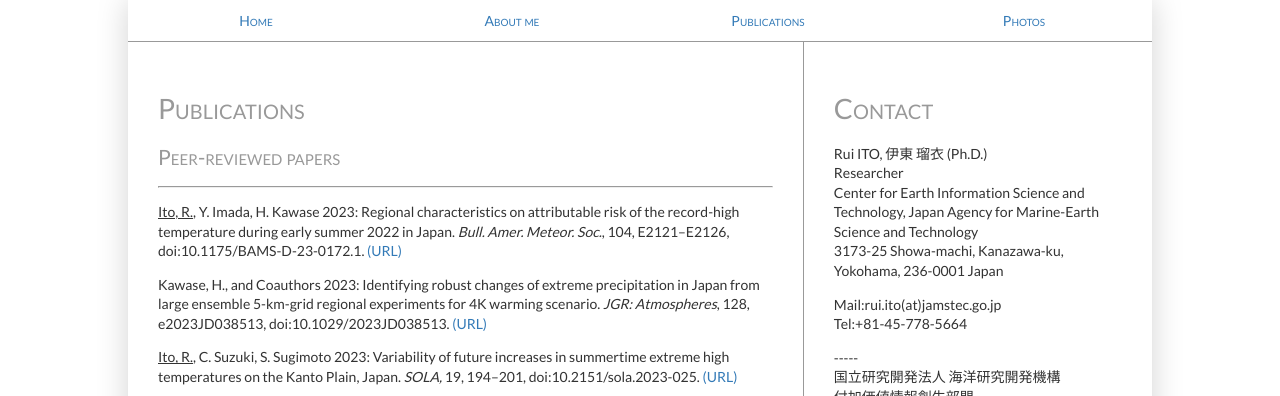
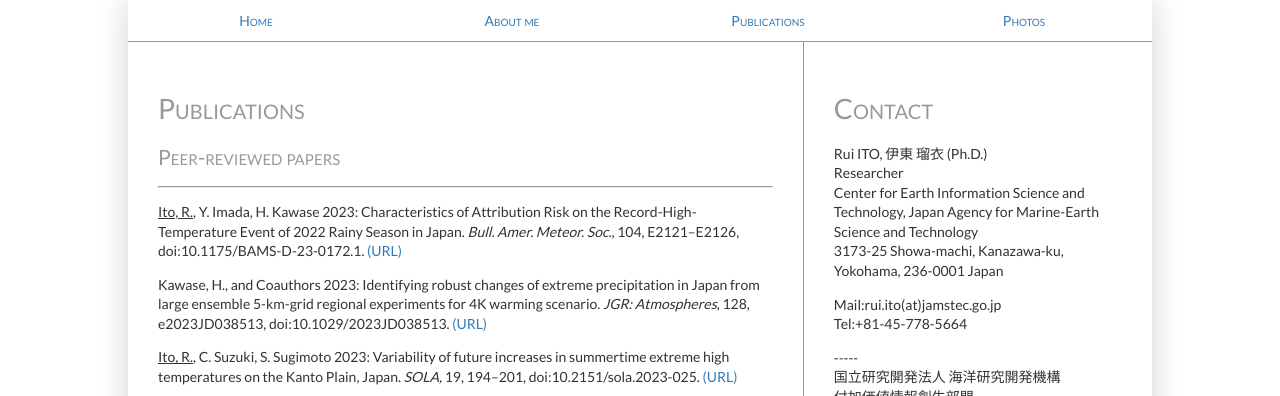
Before and after one commit to rui-climbiz/rui-climbiz.github.io, a Jekyll site: the page built from publications.html, in a window 1280 px wide and 900 px high. Shown: the top 396 px of the window. Built offline with Jekyll 4.4.1, drawn with Linux system fonts in a browser that asks for light colours.

Commit message:
Update publications.html

```diff
--- a/publications.html
+++ b/publications.html
@@ -7,7 +7,7 @@
 <h2>Peer-reviewed papers</h2>
 <!-- <p><u>Ito, R.</u>, T. Satomura, T. Takemi: Idealized simulations of urban climate development in various geographic settings using a regional meteorological model. (in prep.)</p> -->
 <hr>
-<p><u>Ito, R.</u>, Y. Imada, H. Kawase 2023: Regional characteristics on attributable risk of the record-high temperature during early summer 2022 in Japan. <i>Bull. Amer. Meteor. Soc.</i>, 104, E2121–E2126, doi:10.1175/BAMS-D-23-0172.1. <a href="https://doi.org/10.1175/BAMS-D-23-0172.1">(URL)</a> </p>
+<p><u>Ito, R.</u>, Y. Imada, H. Kawase 2023: Characteristics of Attribution Risk on the Record-High-Temperature Event of 2022 Rainy Season in Japan. <i>Bull. Amer. Meteor. Soc.</i>, 104, E2121–E2126, doi:10.1175/BAMS-D-23-0172.1. <a href="https://doi.org/10.1175/BAMS-D-23-0172.1">(URL)</a> </p>
 <p>Kawase, H., and Coauthors 2023: Identifying robust changes of extreme precipitation in Japan from large ensemble 5-km-grid regional experiments for 4K warming scenario. <i>JGR: Atmospheres</i>, 128, e2023JD038513, doi:10.1029/2023JD038513. <a href="https://doi.org/10.1029/2023JD038513">(URL)</a><p>
 <p><u>Ito, R.</u>, C. Suzuki, S. Sugimoto 2023: Variability of future increases in summertime extreme high temperatures on the Kanto Plain, Japan. <i>SOLA,</i> 19, 194–201, doi:10.2151/sola.2023-025. <a href="https://doi.org/10.2151/sola.2023-025">(URL)</a></p>
 <p><u>Ito, R.</u>, H. Kawase, Y. Imada 2022: Regional differences in summertime extremely high temperature in Japan due to global warming. <i>J. Appl. Meteor. Climatol.</i>, 61, 1573–1587, doi:10.1175/JAMC-D-22-0062.1. <a href="https://doi.org/10.1175/JAMC-D-22-0062.1">(URL)</a></p>
```
